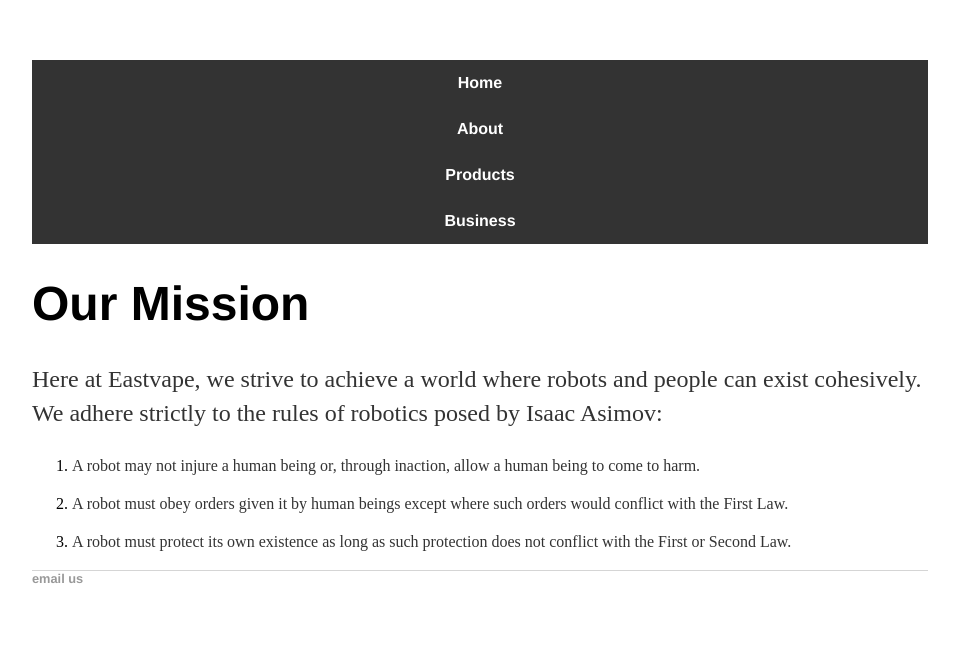
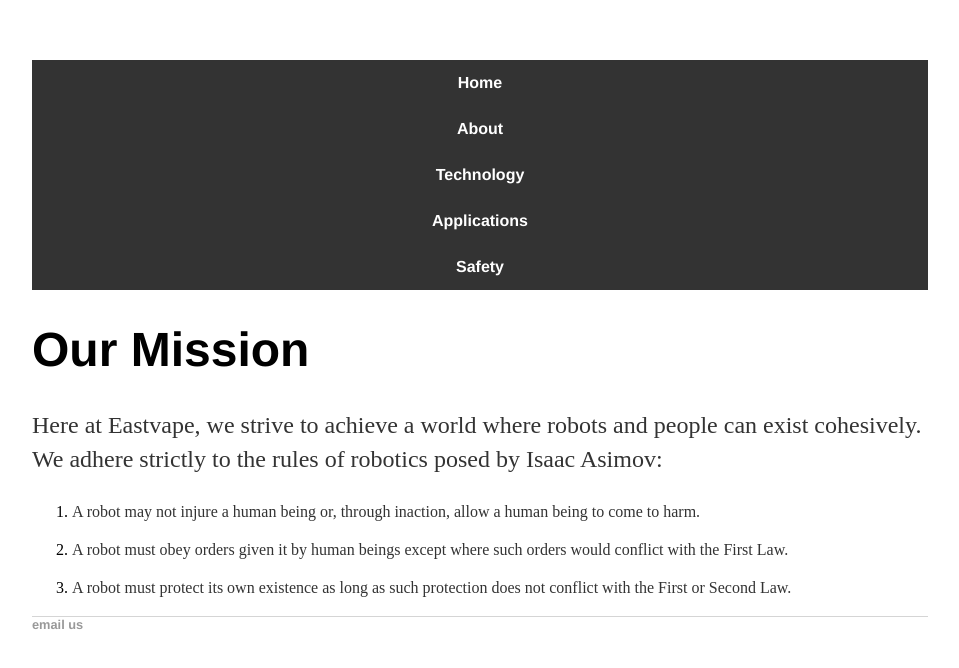
Before and after one commit to andycepi/bal.github.io, a Jekyll site: the page built from about.html, in a window 1280 px wide. Shown: the top 668 px of the page, without its empty margins (160-1119 px from the left). Built offline with Jekyll 4.4.1, drawn with Linux system fonts in a browser that asks for light colours.

Commit message:
add pages

```diff
--- a/_layouts/default.html
+++ b/_layouts/default.html
@@ -11,8 +11,9 @@
 	    		<ul>
 	        		<li><a href="/">Home</a></li>
 		        	<li><a href="/about">About</a></li>
-	        		<li><a href="/products">Products</a></li>
-	        		<li><a href="/business">Business</a></li>
+	        		<li><a href="/technology">Technology</a></li>
+	        		<li><a href="/applications">Applications</a></li>
+							<li><a href="/safety">Safety</a></li>
 	    		</ul>
 			</nav>
 		</div>
```
Also changed, not shown: applications.html (added), business.html (deleted), products.html (deleted), safety.html (added), technology.html (added).
